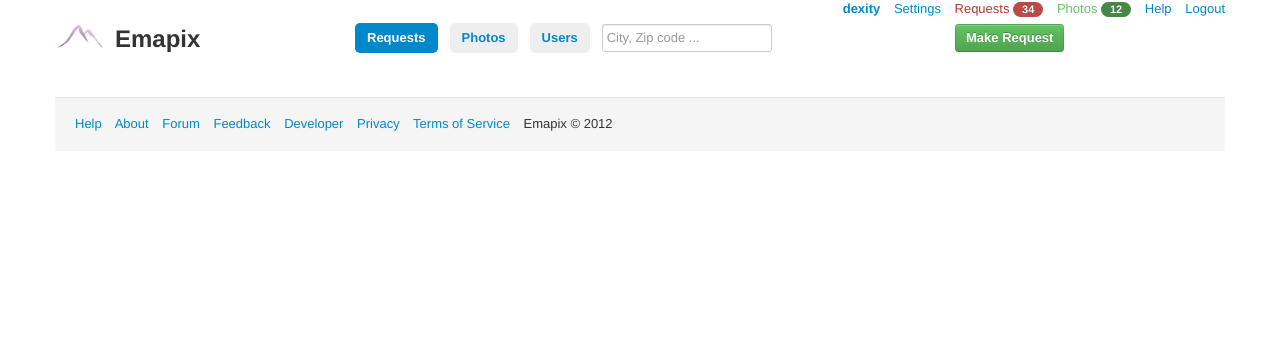
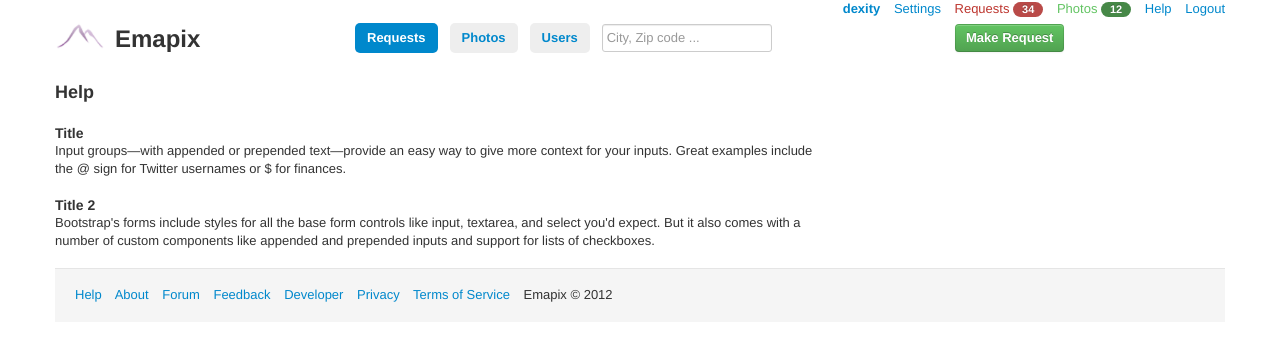
Before and after one commit to dexity/emapix, a Django app: page /layout/help in a window 1280 px wide. Shown: the top 341 px of the page. Run offline with Django 3.2, Linux system fonts and the light colour scheme; data that the repository does not hold is empty; parts of the project's set-up code (start-up, migrations or seed data) failed here and were passed over; some libraries are stand-ins or nearby versions.

Commit message:
Implemented Help layout

```diff
--- a/emapix/layout/templates/help.html
+++ b/emapix/layout/templates/help.html
@@ -1,5 +1,15 @@
 {% include 'header.html' %}
 
-
+<h3>Help</h3>
+<br />
+<div class="row">
+    <div class="span8">
+		<h4>Title</h4>
+		Input groups—with appended or prepended text—provide an easy way to give more context for your inputs. Great examples include the @ sign for Twitter usernames or $ for finances.
+		<br /><br />
+		<h4>Title 2</h4>
+		Bootstrap's forms include styles for all the base form controls like input, textarea, and select you'd expect. But it also comes with a number of custom components like appended and prepended inputs and support for lists of checkboxes.
+    </div>
+</div>
 
 {% include 'footer.html' %}
--- a/emapix/layout/templates/index.html
+++ b/emapix/layout/templates/index.html
@@ -19,7 +19,7 @@
 	   <li>[DONE] <a href="submit2">Submit Photos (Trim)</a></li>
 	   <li>[DONE] <a href="submit3">Submit Photos (Progress)</a></li>
 	   <li>[DONE] <a href="make">Make Request</a></li>
-	   <li><a href="help">Help</a></li>
+	   <li>[DONE] <a href="help">Help</a></li>
 	</ul>
 </body>
 </html>
```
